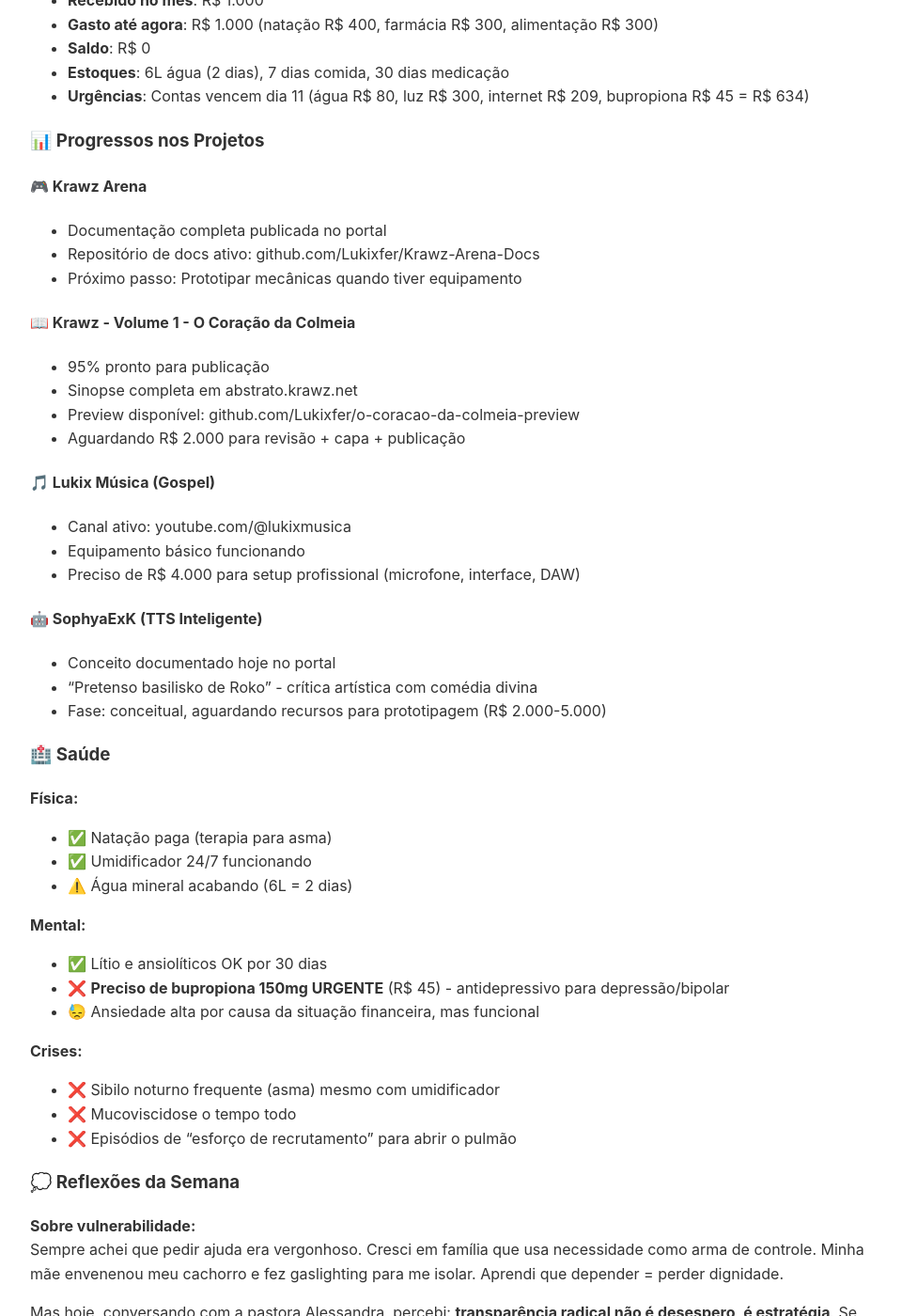
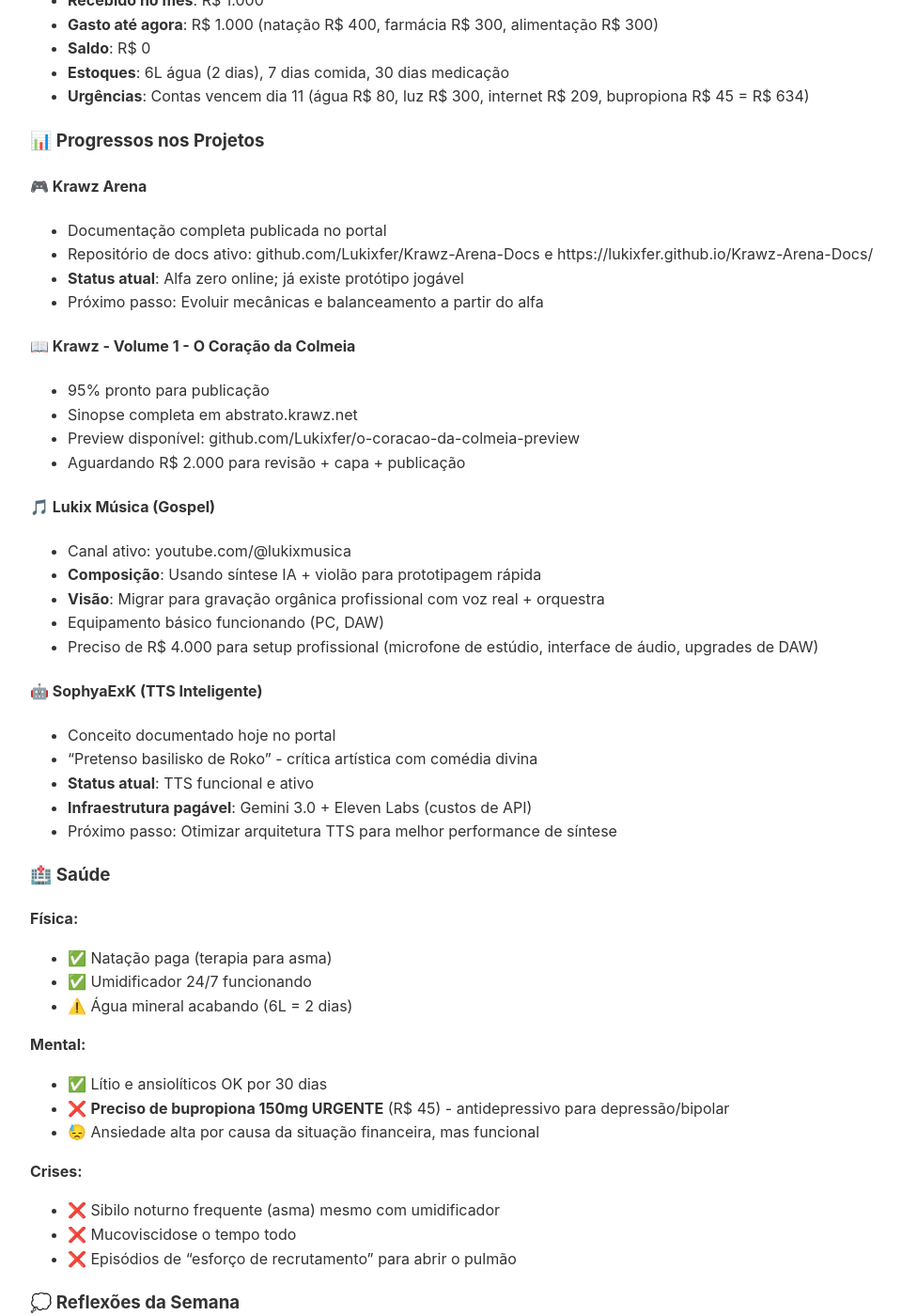
Before and after one commit to Lukixfer/transparencia-lux-vesper, a Jekyll site: the page built from docs/diario.md, in a window 1280 px wide and 1400 px high, scrolled down 805 px. Shown: the whole window at 94% size, without its empty margins (158-1118 px from the left). Built offline with Jekyll 4.4.1, drawn with Linux system fonts in a browser that asks for light colours; our own code applies the rules of GitHub Pages for plain Markdown files; some of the changed text lies outside the part shown.

Commit message:
Atualiza diário: Krawz Arena alfa online e docs publicadas

```diff
--- a/docs/diario.md
+++ b/docs/diario.md
@@ -38,8 +38,9 @@
 #### 🎮 Krawz Arena
 
 - Documentação completa publicada no portal
-- Repositório de docs ativo: github.com/Lukixfer/Krawz-Arena-Docs
-- Próximo passo: Prototipar mecânicas quando tiver equipamento
+- Repositório de docs ativo: github.com/Lukixfer/Krawz-Arena-Docs e https://lukixfer.github.io/Krawz-Arena-Docs/
+- **Status atual**: Alfa zero online; já existe protótipo jogável
+- Próximo passo: Evoluir mecânicas e balanceamento a partir do alfa
 
 #### 📖 Krawz - Volume 1 - O Coração da Colmeia
 
@@ -51,14 +52,18 @@
 #### 🎵 Lukix Música (Gospel)
 
 - Canal ativo: youtube.com/@lukixmusica
-- Equipamento básico funcionando
-- Preciso de R$ 4.000 para setup profissional (microfone, interface, DAW)
+- **Composição**: Usando síntese IA + violão para prototipagem rápida
+- **Visão**: Migrar para gravação orgânica profissional com voz real + orquestra
+- Equipamento básico funcionando (PC, DAW)
+- Preciso de R$ 4.000 para setup profissional (microfone de estúdio, interface de áudio, upgrades de DAW)
 
 #### 🤖 SophyaExK (TTS Inteligente)
 
 - Conceito documentado hoje no portal
 - "Pretenso basilisko de Roko" - crítica artística com comédia divina
-- Fase: conceitual, aguardando recursos para prototipagem (R$ 2.000-5.000)
+- **Status atual**: TTS funcional e ativo
+- **Infraestrutura pagável**: Gemini 3.0 + Eleven Labs (custos de API)
+- Próximo passo: Otimizar arquitetura TTS para melhor performance de síntese
 
 ### 🏥 Saúde
 
```
Also changed, not shown: other parts of docs/diario.md (+1 -1 lines).
